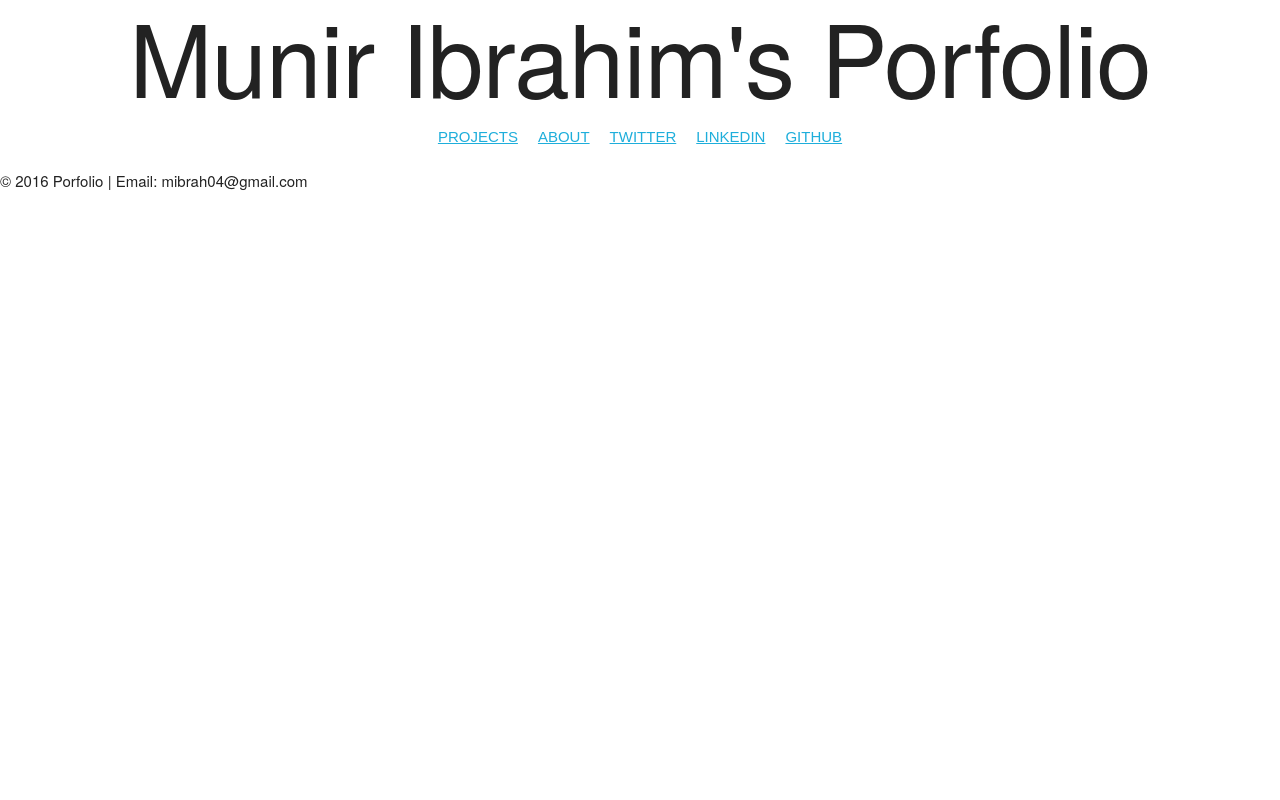
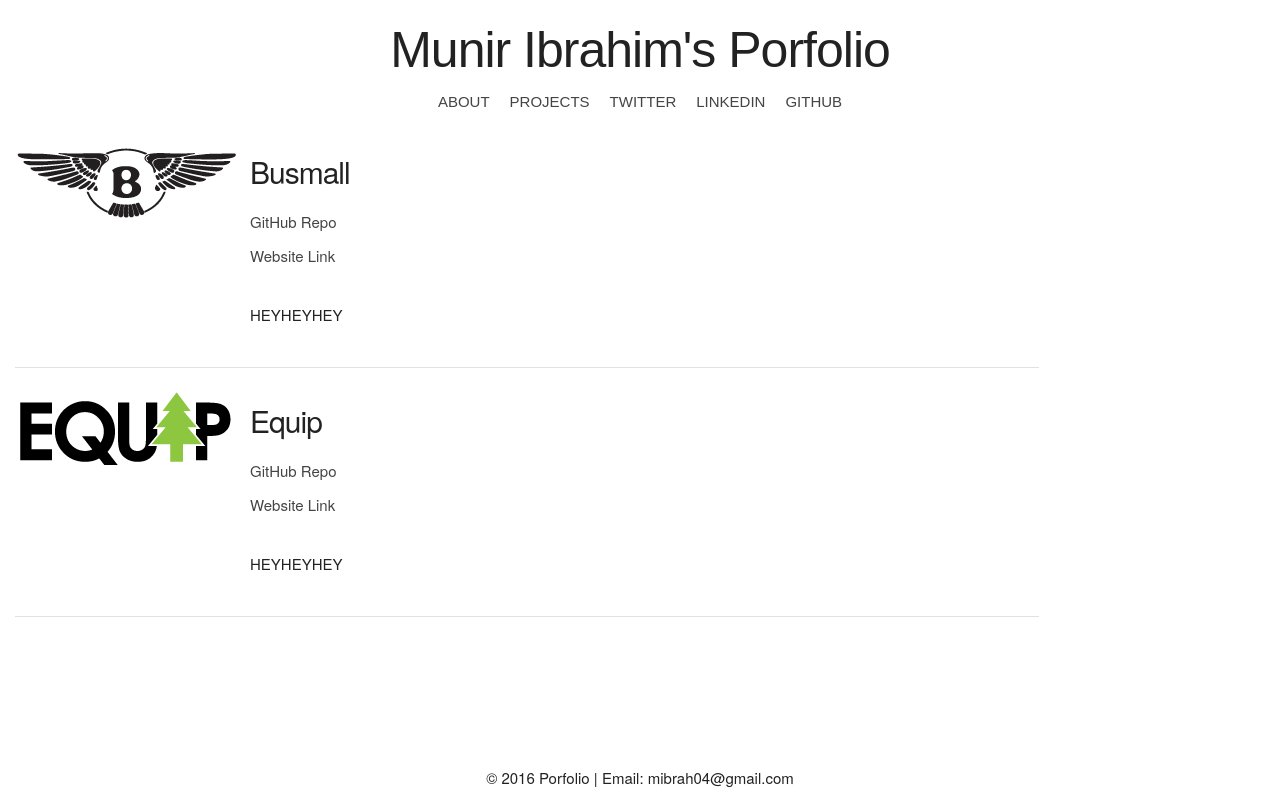
Before and after one commit to muniri92/portfolio, a plain HTML site: page index.html in a window 1280 px wide. Both pictures are taken after a click on the link "PROJECTS". Drawn offline with nearby package versions, Linux system fonts and the light colour scheme.

Commit message:
everything is working correctly, now working on adding color and icons to the nav

```diff
--- /dev/null
+++ b/css/icons.css
@@ -0,0 +1,70 @@
+@font-face {
+	font-family: 'icomoon';
+	src:url('fonts/icomoon.eot?wfb79s');
+	src:url('fonts/icomoon.eot?wfb79s#iefix') format('embedded-opentype'),
+		url('fonts/icomoon.ttf?wfb79s') format('truetype'),
+		url('fonts/icomoon.woff?wfb79s') format('woff'),
+		url('fonts/icomoon.svg?wfb79s#icomoon') format('svg');
+	font-weight: normal;
+	font-style: normal;
+}
+
+[class^="icon-"], [class*=" icon-"] {
+	font-family: 'icomoon';
+	speak: none;
+	font-style: normal;
+	font-weight: normal;
+	font-variant: normal;
+	text-transform: none;
+	line-height: 1;
+
+	/* Better Font Rendering =========== */
+	-webkit-font-smoothing: antialiased;
+	-moz-osx-font-smoothing: grayscale;
+}
+
+.icon-home:before {
+	content: "\e908";
+}
+.icon-home3:before {
+	content: "\e900";
+}
+.icon-address-book:before {
+	content: "\e901";
+}
+.icon-rocket:before {
+	content: "\e909";
+}
+.icon-power:before {
+	content: "\e90a";
+}
+.icon-menu:before {
+	content: "\e902";
+}
+.icon-link:before {
+	content: "\e903";
+}
+.icon-happy:before {
+	content: "\e904";
+}
+.icon-happy2:before {
+	content: "\e905";
+}
+.icon-plus:before {
+	content: "\e90b";
+}
+.icon-minus:before {
+	content: "\e90c";
+}
+.icon-cross:before {
+	content: "\e90d";
+}
+.icon-checkmark:before {
+	content: "\e90e";
+}
+.icon-twitter3:before {
+	content: "\e906";
+}
+.icon-github:before {
+	content: "\e907";
+}
--- a/css/style.css
+++ b/css/style.css
@@ -1,14 +1,25 @@
+/* ==== TITLE ==== */
+
 #name {
   display: flex;
   justify-content: center;
-  font-size: 100px;
-  margin-top: -5px;
+  font-size: 50px;
+  margin-top: 20px;
   margin-bottom: -10px;
+  font-family: 'Montserrat', sans-serif;
 }
 
-.main-nav {
+/*==========================*/
+hr {
+  margin: 1em;
+  width: 80%;
+}
+/*==========================*/
+
+/* ==== NAVIGATION ==== */
+
+.main_nav {
   display: flex;
-  /*align-text: center;*/
   justify-content: center;
   padding: 0px 10px 20px 10px;
   margin: 10px 10px -35px 10px;
@@ -18,37 +29,95 @@ nav ul {
   display: flex;
   align-self: center;
   font-family: 'Montserrat', sans-serif;
-  background-color: none;
 }
 
 nav ul li {
   display: flex;
   list-style: none;
-  background-color: none;
   margin: 10px 0px 10px 0px;
   padding: 0px 10px 0px 10px;
 }
+
+a {
+  color: #444;
+  text-decoration: none;
+}
+
+a:hover {
+  color: rgb(199, 158, 13);
+}
+
+/* ==== MAIN BODY ==== */
 
 main {
   display: flex;
   flex-direction: column;
 }
 
-article {
+section {
+  display: flex;
+  flex-direction: column;;
+}
+
+.template {
+  display: none;
+}
+
+#project {
+  display: flex;
+  flex-direction: column;
+}
+
+#box {
   display: flex;
   flex-direction: row;
 }
 
-#projectLinks {
+.flexItem {
   display: flex;
   flex-direction: column;
 }
 
-#website, #ghRepo {
+.flex_prog {
+  display: flex;
+  flex-direction: column;
+}
+
+#project_links {
+  display: flex;
+  flex-direction: column;
+}
+
+#website, #git_Repo {
   display: flex;
 }
 
-.flexItems {
+/* ==== ABOUT ==== */
+
+#porfolio {
   display: flex;
-  border: 1px solid black;
+  justify-content: center;
+  font-family: 'Montserrat', sans-serif;
+  font-size: 20px;
 }
+
+#porfolio_about > h1 {
+  display: flex;
+}
+
+#porfolio_about > ul li {
+  display: flex;
+  list-style: none;
+  font-family: 'Montserrat', sans-serif;
+}
+
+
+/* ==== FOOTER ==== */
+footer {
+  position: absolute;
+  right: 0;
+  bottom: 0;
+  left: 0;
+  padding: 1rem;
+  text-align: center;
+}
--- a/index.html
+++ b/index.html
@@ -1,69 +1,79 @@
 <!DOCTYPE html>
 <html>
-
+  <!-- HEAD -->
   <head>
     <meta charset="utf-8">
     <title>Munr's Portfolio</title>
+    <!-- <meta name="viewport" content="width=device-width, intial-scale=1"> -->
     <link rel="stylesheet" href="css/skeleton.css">
     <link rel="stylesheet" href="css/normalize.css">
     <link rel="stylesheet" href="css/style.css">
   </head>
-
   <body>
-    <header class="site-header">
+    <!-- TITLE -->
+    <header class="site_header">
       <h1 id="name">
         Munir Ibrahim's Porfolio
       </h1>
     </header>
-
-    <nav class="main-nav">
+    <!-- NAVIGATION -->
+    <nav class="main_nav">
       <ul id="nav" >
-        <li class="tab" id="projects-page" data-content="project-page"><a href="#"> PROJECTS </a> </li>
-        <li class="tab" id="about-page" data-content="about-page"><a href="#">ABOUT</a></li>
+        <li class="tab" data-link="about"><a href="#">ABOUT</a></li>
+        <li class="tab" data-link="project"><a href="#"> PROJECTS </a> </li>
         <li id="navTweet"><a href="https://twitter.com/equipSEA?ref_src=twsrc%5Etfw">TWITTER</a></li>
         <li id="navLink"><a href="https://linkedin.com">LINKEDIN</a></li>
         <li id="navGit"><a href="https://github.com/muniri92">GITHUB</a></li>
       </ul>
     </nav>
+    <!-- MAIN BODY -->
+    <main id="main">
+      <!-- PROJECT TEMPLATE -->
+      <section id="project" class="tab_content">
+        <article class="template">
+          <section id="box">
 
-    <main id="main">
-      <section id="projects" class="tab-content">
-        <div id="projects-page">
-          <article class="template">
             <div class="flexItem">
-              <div class="img"></div>
+              <img src="">
             </div>
-            <header class="flexItem">
-              <h1>Title</h1>
-              <ul id="projectLinks">
-                <li id="ghRepo"><a href="">GitHub Repo</a></li>
+
+            <header class="flex_prog">
+              <h1 id="project_name">Title</h1>
+              <ul id="project_links">
+                <li id="git_Repo"><a href="">GitHub Repo</a></li>
                 <li id="website"><a href="">Website Link</a></li>
               </ul>
-              <div class="site-body"></div>
+              <div class="site_body"></div>
             </header>
+
+          </section>
         </article>
-        </div>
       </section>
 
-      <section id="about-page" class="tab-content">
-        <header>
+      <!-- ABOUT ME -->
+      <section id="about" class="tab_content">
+        <div>
+
+          <header id="porfolio">
             Welcome to my Portfolio
           </header>
-        <section>
+
+          <article id="porfolio_about">
             <h1>Some of my intrests:</h1>
             <ul>
               <li>Coding</li>
               <li>Sharing what I've learned</li>
               <li>Hanging with my family and my squad!</li>
             </ul>
-        </section>
+          </article>
+
+        </div>
       </section>
     </main>
-
+    <!-- FOOTER -->
     <footer>
       &copy; 2016 Porfolio | Email: mibrah04@gmail.com
     </footer>
-
     <script type="text/javascript" src="https://ajax.googleapis.com/ajax/libs/jquery/1.12.0/jquery.min.js"></script>
     <script type="text/javascript" src="js/projects.js"></script>
     <script type="text/javascript" src="js/app.js"></script>
--- a/js/app.js
+++ b/js/app.js
@@ -1,4 +1,4 @@
-var projects = [];
+var project = [];
 
 function Project (opts) {
   this.title = opts.title;
@@ -11,19 +11,19 @@ function Project (opts) {
 Project.prototype.toHtml = function () {
   var $newProject = $('article.template').clone();
   $newProject.removeClass('template');
-  $newProject.find('div.img').html('<img src="' + this.image + '">');
-  $newProject.find('header > h1').text(this.title);
-  $newProject.find('#ghRepo a').attr('href', this.gitRepo);
-  $newProject.find('#website').html('<a href= "' + this.url + '">Project Link</a>');
-  $newProject.find('.site-body').html(this.body);
+  $newProject.find('img').attr('src', this.image);
+  $newProject.find('#project_name').text(this.title);
+  $newProject.find('#git_Repo a').attr('href', this.gitRepo);
+  $newProject.find('#website a').attr('href', this.url);
+  $newProject.find('.site_body').html(this.body);
   $newProject.append('<hr>');
   return $newProject;
 };
 
-rawProject.forEach(function(ele) {
-  projects.push(new Project(ele));
+rawProject.forEach(function(e) {
+  project.push(new Project(e));
 });
 
-projects.forEach(function(a) {
-  $('#projects').append(a.toHtml());
+project.forEach(function(a) {
+  $('#project').append(a.toHtml());
 });
--- a/js/projectView.js
+++ b/js/projectView.js
@@ -54,12 +54,12 @@ var projectView = {};
 
 
 projectView.handleMainNav = function() {
-  $('.main-nav').on('click', 'li', function() {
-    $('.tab-content').hide();
-    $('#' + $(this).data('content') + '').show();
-    console.log($(this).data('content'));
+  $('.main_nav').on('click', 'li', function() {
+    $('.tab_content').hide();
+    $('#' + $(this).data('link') + '').show();
+    console.log($(this).data('link'));
   });
-  $('.main-nav .tab:first').click();
+  $('.main_nav .tab:first').click();
 };
 projectView.handleMainNav();
 
```
Also changed, not shown: css/fonts/icomoon.ttf (added), css/fonts/icomoon.woff (added), 4 other files. Lines whose indentation alone changed are shown as unchanged.
